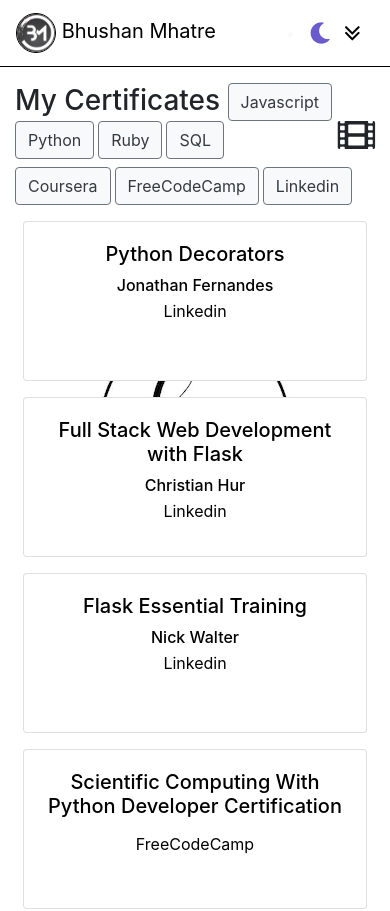
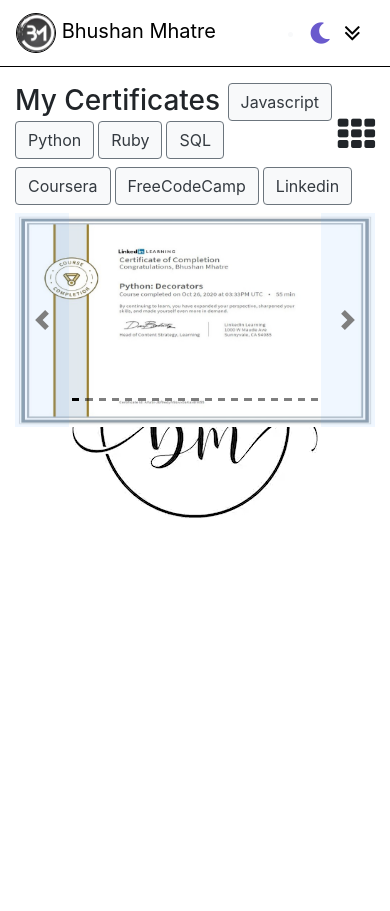
Before and after one commit to thebhushanmhatre/bhushan-portfolio, a React (Create React App) app: page /certificates in a window 390 px wide. Shown: the top 911 px of the page. After the commit the page ends 844 px from the top, so only its background shows below. Built offline with nearby package versions, Linux system fonts and the light colour scheme.

Commit message:
Made Carousel Images Responsive and some Styling

```diff
--- a/src/App.css
+++ b/src/App.css
@@ -9,6 +9,32 @@
 
 #navbar {
   border-bottom: 1px solid black;
+}
+
+#picturebox{
+  perspective: 500px;
+  cursor: crosshair;
+}
+
+#picture {
+  transform-style: preserve-3d;
+  border-radius: 50%;
+  box-shadow: 0 20px 20px rgba(0, 0, 0, 0.2), 0px 0px 50px rgba(0, 0, 0, 0.2);
+}
+
+#picture:hover {
+  box-shadow: 0 20px 20px rgba(255, 240, 33, 0.2), 0px 0px 50px rgba(255, 240, 33, 0.2);
+}
+
+#myname {
+  font-style: italic;
+  font-family: 'Segoe UI';
+  cursor: pointer;
+  background-image: linear-gradient(to right, white, skyblue, skyblue, white);
+}
+
+#eduhead{
+  background-image: linear-gradient(to right, skyblue, rgba(255, 255, 255, 0), rgba(255, 255, 255, 0), rgba(255, 255, 255, 0));
 }
 
 .todoListMain .header input {
@@ -78,6 +104,11 @@
   border-radius: 60px;
 }
 
+.carousel-control-prev,
+.carousel-control-next{
+  background-color: rgba(102, 177, 247, 0.2);
+}
+
 .carousel-control-prev-icon,
 .carousel-control-next-icon{
   filter: invert(100%);
@@ -91,3 +122,7 @@
 .carousel-indicators {
   filter: invert(100%);
 }
+
+.carousel {
+  margin: auto;
+}
--- a/src/components/Certificate.js
+++ b/src/components/Certificate.js
@@ -6,7 +6,7 @@
 function Certificate(props){
   const [filterBy, setFilterBy] = useState(false)
   const [filterOn, setFilterOn] = useState(false)
-  const [carousel, toggleCarousel] = useState(false)
+  const [carousel, toggleCarousel] = useState(true)
 
   const setFilter = (filter, on) => {
     if(filterBy === filter){
--- a/src/components/Navigation.js
+++ b/src/components/Navigation.js
@@ -1,9 +1,12 @@
 import React, { useState } from 'react';
-import {  Navbar, NavbarBrand, Nav, NavItem, NavLink, NavbarToggler, Collapse} from 'reactstrap';
+import { Navbar, NavbarBrand, Nav, NavItem, NavLink, NavbarToggler, Collapse, Tooltip } from 'reactstrap';
 
 function Navigation(){
   const [isNavOpen, toggleNav] = useState(false)
   const [darkMode, setDarkMode] = useState(false)
+
+  const [tooltipOpen, setTooltipOpen] = useState(false);
+  const toggle = () => setTooltipOpen(!tooltipOpen);
 
   return(
     <Navbar id="navbar" className="text-light container mb-3" expand="lg">
@@ -11,7 +14,11 @@
         <img id="logo" src="assets/images/logo.jpg" height="40" width="40" alt="bhushan"/> Bhushan Mhatre
       </NavbarBrand>
       <NavItem onClick={() => setDarkMode(darkMode => !darkMode)} >
-        {darkMode ? <span className="fas fa-sun-o fa-lg" style={{ color: "orange" }} /> : <span className="fas fa-moon-o fa-lg" style={{ color: "slateblue" }} /> }
+        {darkMode ?
+          <span className="fas fa-sun-o fa-lg" style={{ color: "orange" }} href="#" id="dmtt" /> :
+          <span className="fas fa-moon-o fa-lg" style={{ color: "slateblue" }} href="#" id="dmtt" />
+        }
+        <Tooltip placement="right" isOpen={tooltipOpen} target="dmtt" toggle={toggle}> Coming Soon!</Tooltip>
       </NavItem>
       <NavbarToggler onClick={() => toggleNav(!isNavOpen)} >
         {isNavOpen ? <span className="fa fa-angle-double-up fa-lg" /> : <span className="fa fa-angle-double-down fa-lg" />}
--- a/src/components/RenderCarousel.js
+++ b/src/components/RenderCarousel.js
@@ -27,19 +27,23 @@
   const slides = certis.map(item => {
     return (
       <CarouselItem onExiting={() => setAnimating(true)} onExited={() => setAnimating(false)} key={item.src} >
-        <a href={item.href} target={item.target} ><img src={item.src} alt={item.name} /></a>
-        <CarouselCaption className="text-dark" captionHeader={item.professor ? "Taught by: " + item.professor : "Technologies: " + item.tech.join(', ')} captionText={item.professor ? "Technologies: "+item.tech.join(', ') : ""} />
+        <a href={item.href} target={item.target} >
+          <img src={item.src} alt={item.name} width="100%" />
+        </a>
+        <CarouselCaption className="text-dark" captionText={item.professor ? "Taught by: " + item.professor : "Technologies: " + item.tech.join(', ')} />
       </CarouselItem>
     )
   })
 
   return (
+    <div className="col-12 col-md-10 offset-md-1">
       <Carousel activeIndex={activeIndex} next={next} previous={previous}>
         <CarouselIndicators items={certis} activeIndex={activeIndex} onClickHandler={goToIndex} />
         {slides}
         <CarouselControl direction="prev" directionText="Previous" onClickHandler={previous} />
         <CarouselControl direction="next" directionText="Next" onClickHandler={next} />
       </Carousel>
+    </div>
   )
 }
 
--- a/src/index.css
+++ b/src/index.css
@@ -13,29 +13,3 @@
   font-family: source-code-pro, Menlo, Monaco, Consolas, 'Courier New',
     monospace;
 }
-
-#picturebox{
-  perspective: 500px;
-  cursor: crosshair;
-}
-
-#picture {
-  transform-style: preserve-3d;
-  border-radius: 50%;
-  box-shadow: 0 20px 20px rgba(0, 0, 0, 0.2), 0px 0px 50px rgba(0, 0, 0, 0.2);
-}
-
-#picture:hover {
-  box-shadow: 0 20px 20px rgba(255, 240, 33, 0.2), 0px 0px 50px rgba(255, 240, 33, 0.2);
-}
-
-#myname {
-  font-style: italic;
-  font-family: 'Segoe UI';
-  cursor: pointer;
-  background-image: linear-gradient(to right, white, skyblue, skyblue, white);
-}
-
-#eduhead{
-  background-image: linear-gradient(to right, skyblue, rgba(255, 255, 255, 0), rgba(255, 255, 255, 0), rgba(255, 255, 255, 0));
-}
```
Lines whose indentation alone changed are shown as unchanged.
